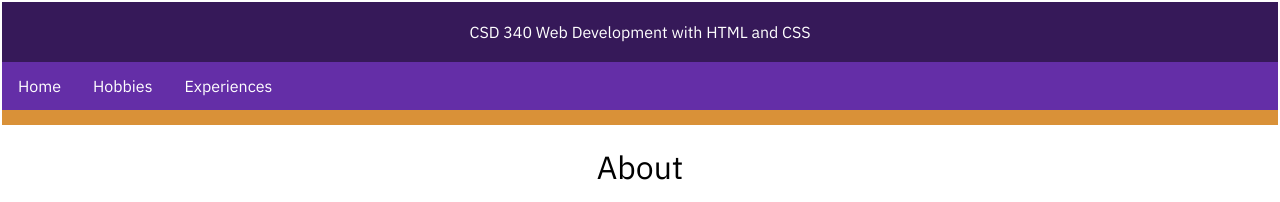
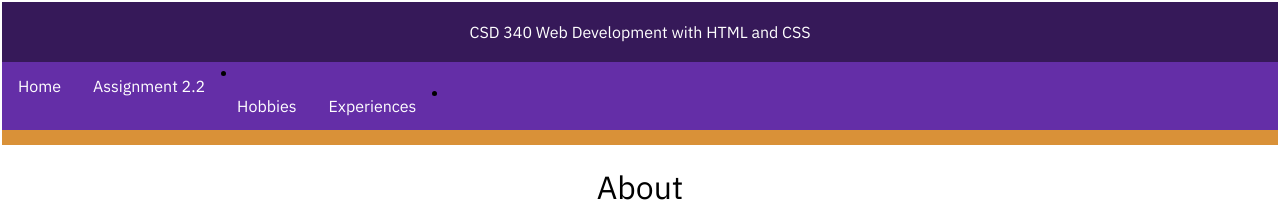
Before and after one commit to kbthapa-neb/bioSite, a plain HTML site: page index.html in a window 1280 px wide. Shown: the top 202 px of the page. Drawn offline with Linux system fonts and the light colour scheme.

Commit message:
Update index.html

```diff
--- a/index.html
+++ b/index.html
@@ -17,6 +17,9 @@
 
     <nav class="navbar">
          <a href="index.html">Home</a>
+	       <li>
+<a href="index.html">Assignment 2.2</a></li>
+   <li>
         <a href="hobbies.html">Hobbies</a>
     <a href="experience.html">Experiences</a>
     </nav>
```
